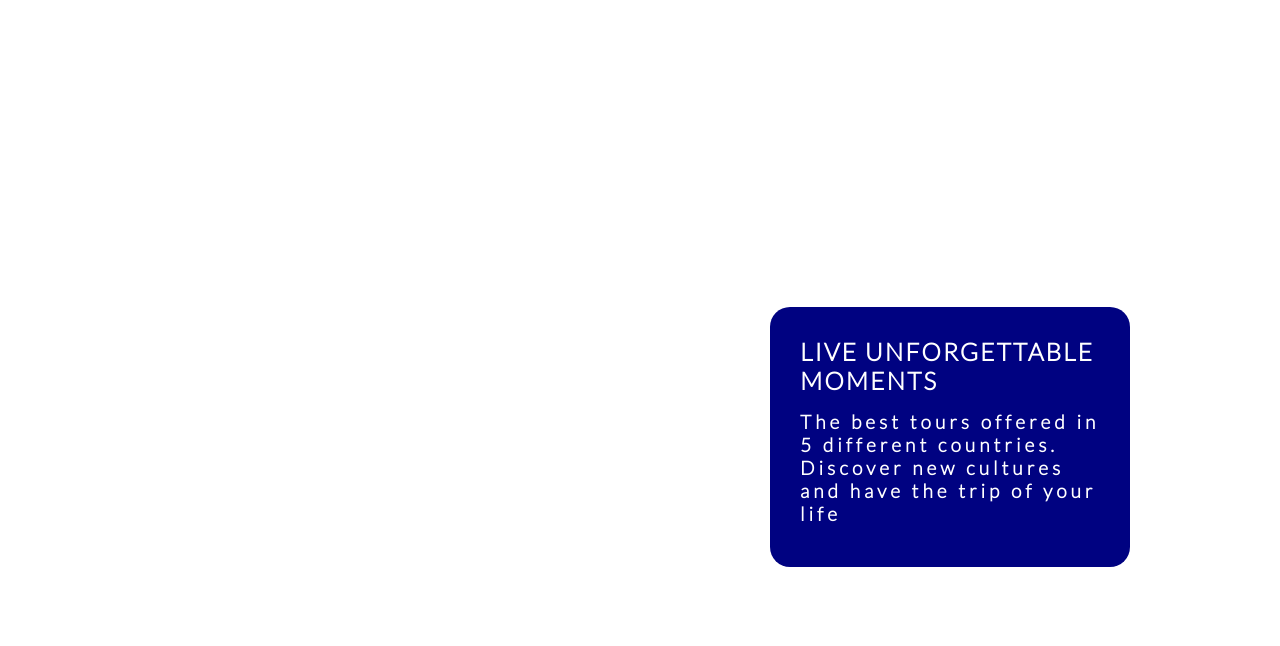
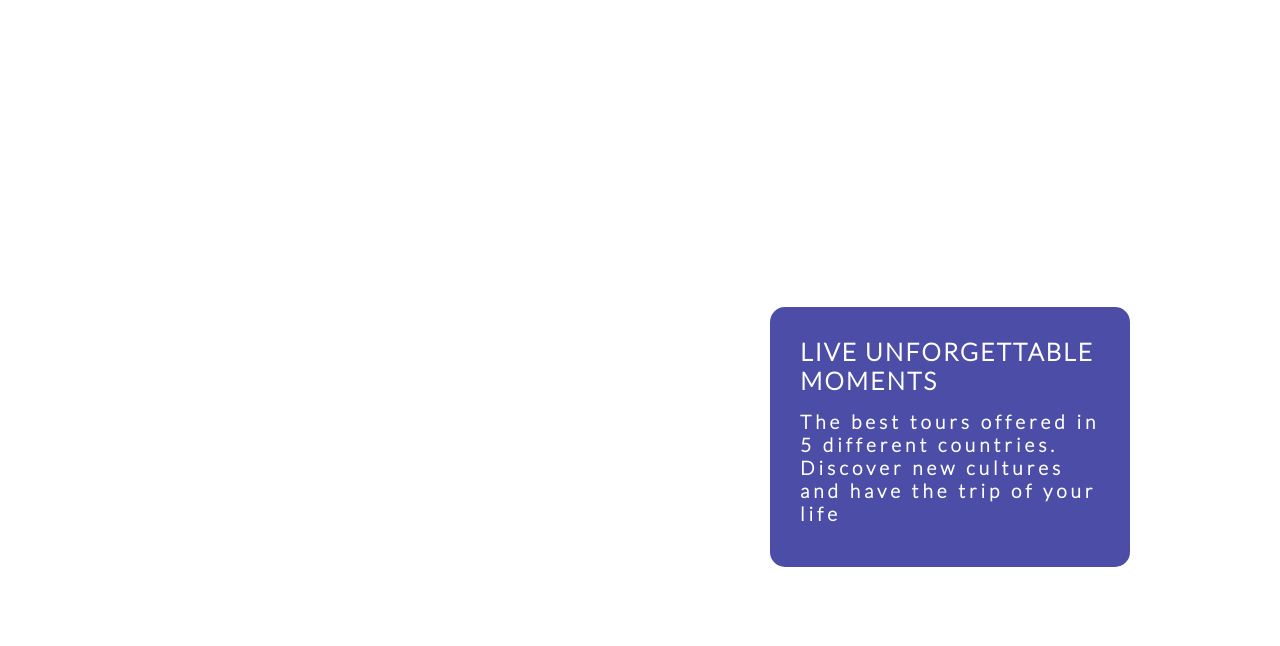
Before and after one commit to luizsmania/TheGoodTraveller, a plain HTML site: page index.html in a window 1280 px wide. In both pictures the pointer is over the element 950 px from the left and 591 px from the top of the page. Shown: the part 154-800 px from the top of the page. Drawn offline with Linux system fonts and the light colour scheme; a web font is replaced by a local one.

Commit message:
Hover effect cover-text opacity fixed

```diff
--- a/assets/css/styles.css
+++ b/assets/css/styles.css
@@ -114,9 +114,9 @@ em {
 }
 
 #cover-text:hover {
-    background-color: #000281;
+    background-color: rgba(0, 2, 129, 0.7);
     font-size: 102%;
-    border-radius: 20px;
+    border-radius: 15px;
 
 }
 
```
